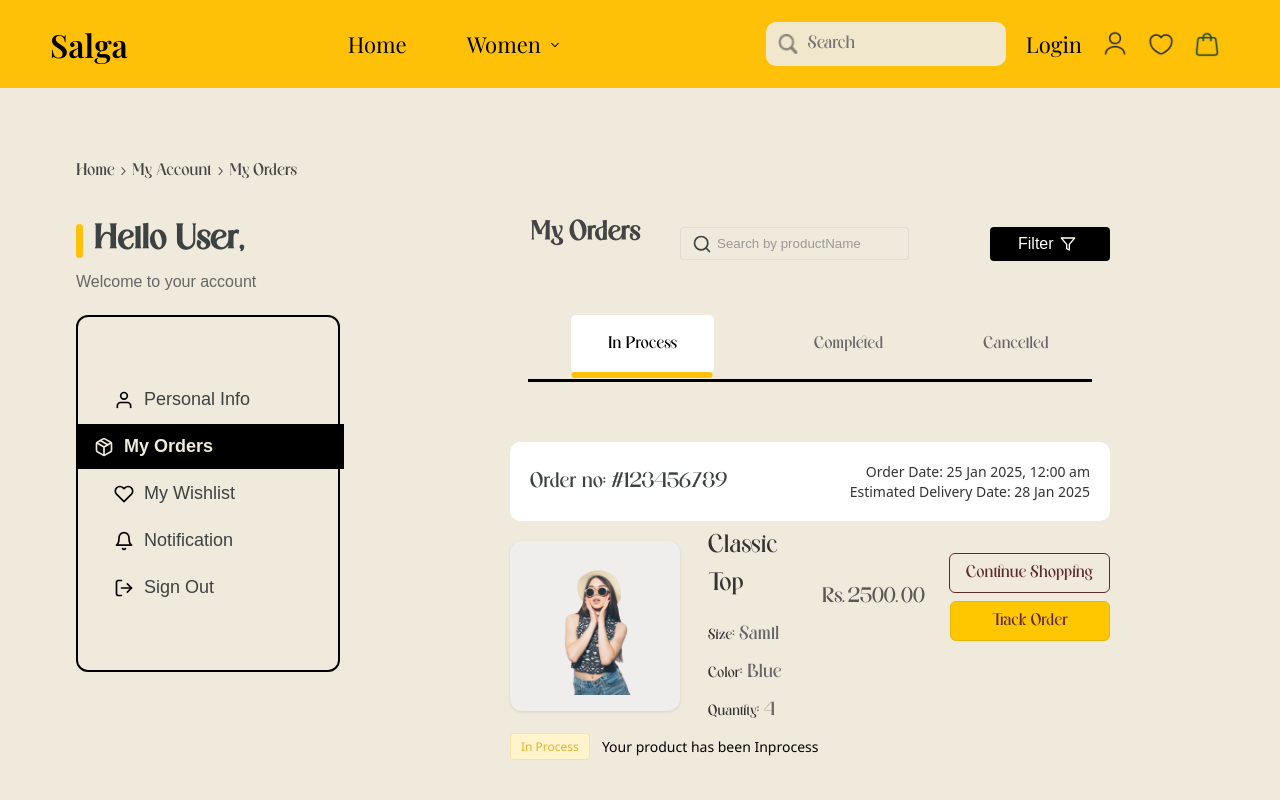
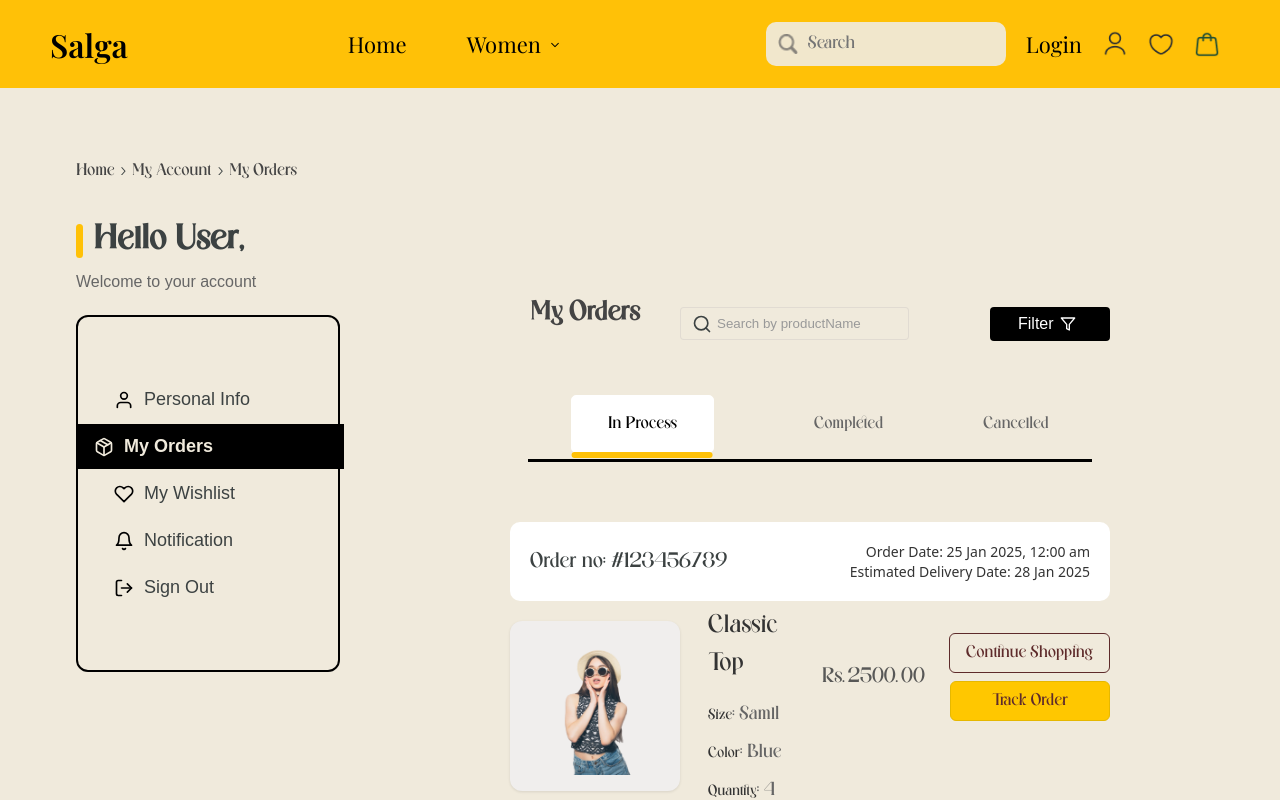
Before and after one commit to Fuchsius/HouseOfSalga, a React (Create React App) app in the folder frontend/: page /dashboard in a window 1280 px wide. Shown: the top 800 px of the page. Built offline with nearby package versions, Linux system fonts and the light colour scheme; a web font is replaced by a local one.

Commit message:
Update PersonalInformation.css

```diff
--- a/frontend/src/Pages/PersonalInformations/PersonalInformation.css
+++ b/frontend/src/Pages/PersonalInformations/PersonalInformation.css
@@ -9,9 +9,8 @@
 
 .content {
   display: flex;
-  /* max-width: 1200px; */
   margin: 0 auto;
-  padding: 0px 20px;
+  padding: 40px 20px;
   gap: 40px;
 }
 
@@ -38,6 +37,8 @@
 
 .main-content {
   flex: 1;
+  margin-top: 80px;
+  width: auto;
 }
 
 .form-section {
```
